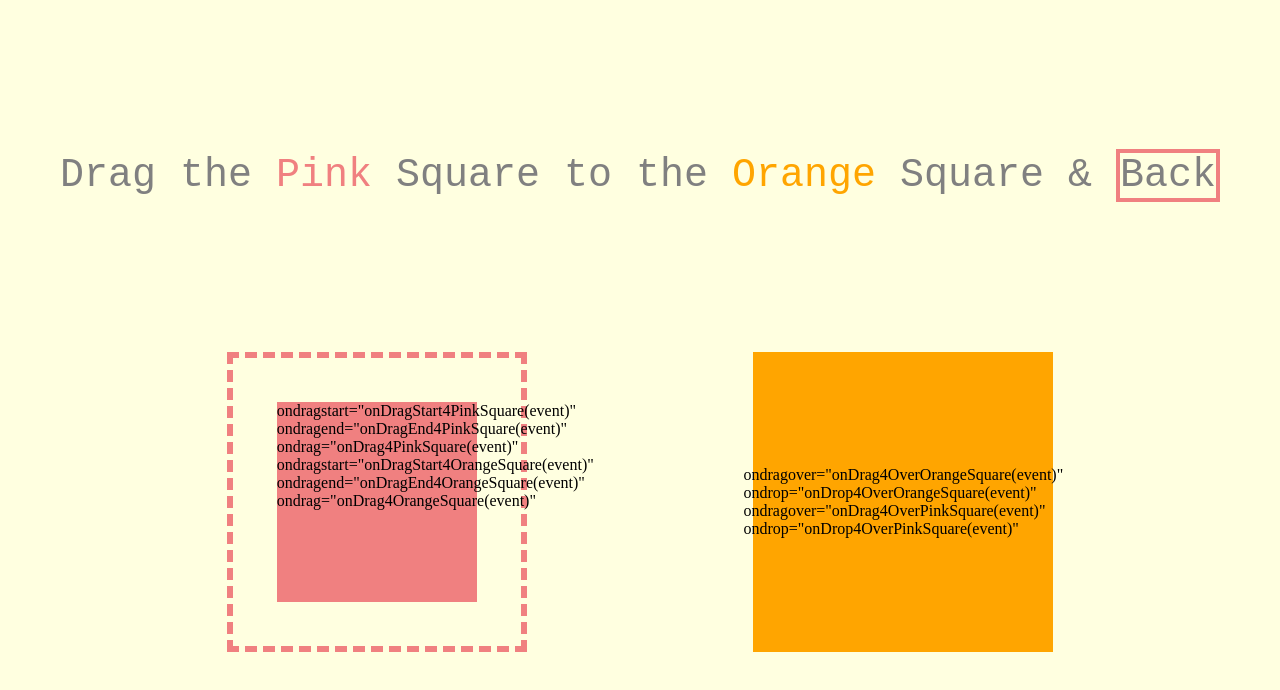
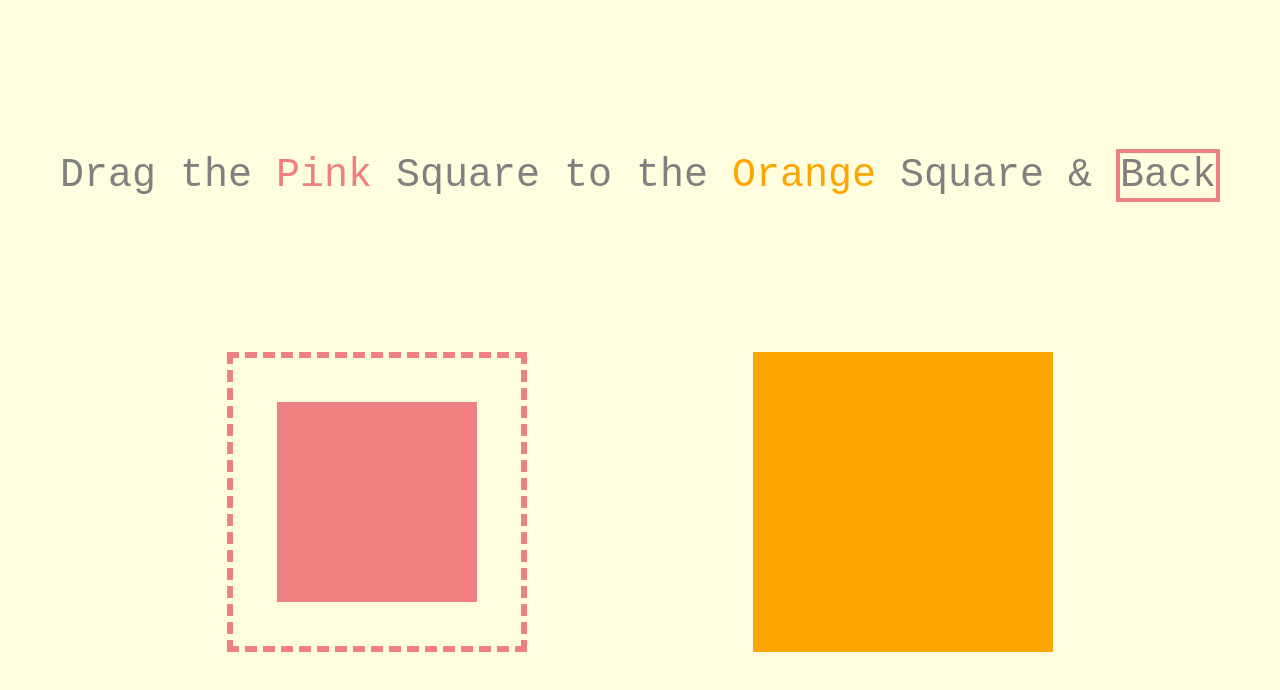
Before and after one commit to RaquelRosenbaum/DI-bootcamp-stage1, a plain HTML site: page Week5/Day5/DragNDropExample/index (1).html in a window 1280 px wide. Drawn offline with Linux system fonts and the light colour scheme.

Commit message:
editsdragndrop

```diff
--- a/Week5/Day5/DragNDropExample/index (1).html
+++ b/Week5/Day5/DragNDropExample/index (1).html
@@ -15,22 +15,20 @@
 
     <div class="squares-container">
 
-        <div class="draggable-container">
-            <div id="draggable-element" draggable="true">
+        <div class="draggable-container"
+                ondragover="onDragOver4PinkSquare(event)"
+                ondrop="onDropOver4PinkSquare(event)">
+            <div id="draggable-element" draggable="true"
                 ondragstart="onDragStart4PinkSquare(event)"
                 ondragend="onDragEnd4PinkSquare(event)"
-                ondrag="onDrag4PinkSquare(event)"
-                ondragstart="onDragStart4OrangeSquare(event)"
-                ondragend="onDragEnd4OrangeSquare(event)"
-                ondrag="onDrag4OrangeSquare(event)"
+                ondrag="onDrag4PinkSquare(event)">
+
             </div>
         </div>
 
-        <div id="drop-element">
-            ondragover="onDrag4OverOrangeSquare(event)"
-            ondrop="onDrop4OverOrangeSquare(event)"
-            ondragover="onDrag4OverPinkSquare(event)"
-            ondrop="onDrop4OverPinkSquare(event)"
+        <div id="drop-element"
+            ondragover="onDragOver4OrangeSquare(event)"
+            ondrop="onDrop4OrangeSquare(event)">
         </div>
 
     </div>
--- a/Week5/Day5/DragNDropExample/script.js
+++ b/Week5/Day5/DragNDropExample/script.js
@@ -25,28 +25,42 @@ function onDrop4OrangeSquare(event) {
     console.log("drop");
     const id = event.dataTransfer.getData("text/plain");
     console.log(id);
+    const pinkSquare = document.getElementById(id);
+    console.log(pinkSquare);
+    event.target.appendChild(pinkSquare);
 }
 
-const pinkSquare = document.getElementById(id);
-    console.log(pinkSquare);
 
 //don't change the id for a DOM element unless you're really careful about it  because that messes everything up - you won't be able to find it
 
-event.target.appendChild(pinkSquare);//event.target is the id of the orange square
+//event.target is the id of the orange square
 
 //you can't drag it back because the original pink box isn't orange
 //so:
 
+function onDragStart4OrangeSquare(event) {
+    console.log("start");
+    event.dataTransfer.setData("text/plain", event.target.id)//store the address of the moved object in text form
+    //name, target, etc. instead of id possible
+    //dataTransfer is an object inside the event that stores the id of the element, the address of the element.  You need it because after the thing being dragged is dropped onto the other square, you need the ID to be appended to the new location, the orange square
+}
+function onDragEnd4OrangeSquare(event) {
+    console.log("end");
+}
 function onDragOver4PinkSquare(event){
     console.log("over orange");
     event.preventDefault();
 }
 
-function onDrop4PinkSquare(event) {
+function onDropOver4PinkSquare(event) {
     console.log("drop");
     const id = event.dataTransfer.getData("text/plain");
     console.log(id);
+    const orangeSquare = document.getElementById(id);
+    console.log(orangeSquare);
+    event.target.appendChild(orangeSquare);
 }
 
-const orangeSquare = document.getElementById(id);
-    console.log(orangeSquare);
+
+
+//event.target is the id of the pink square
```
